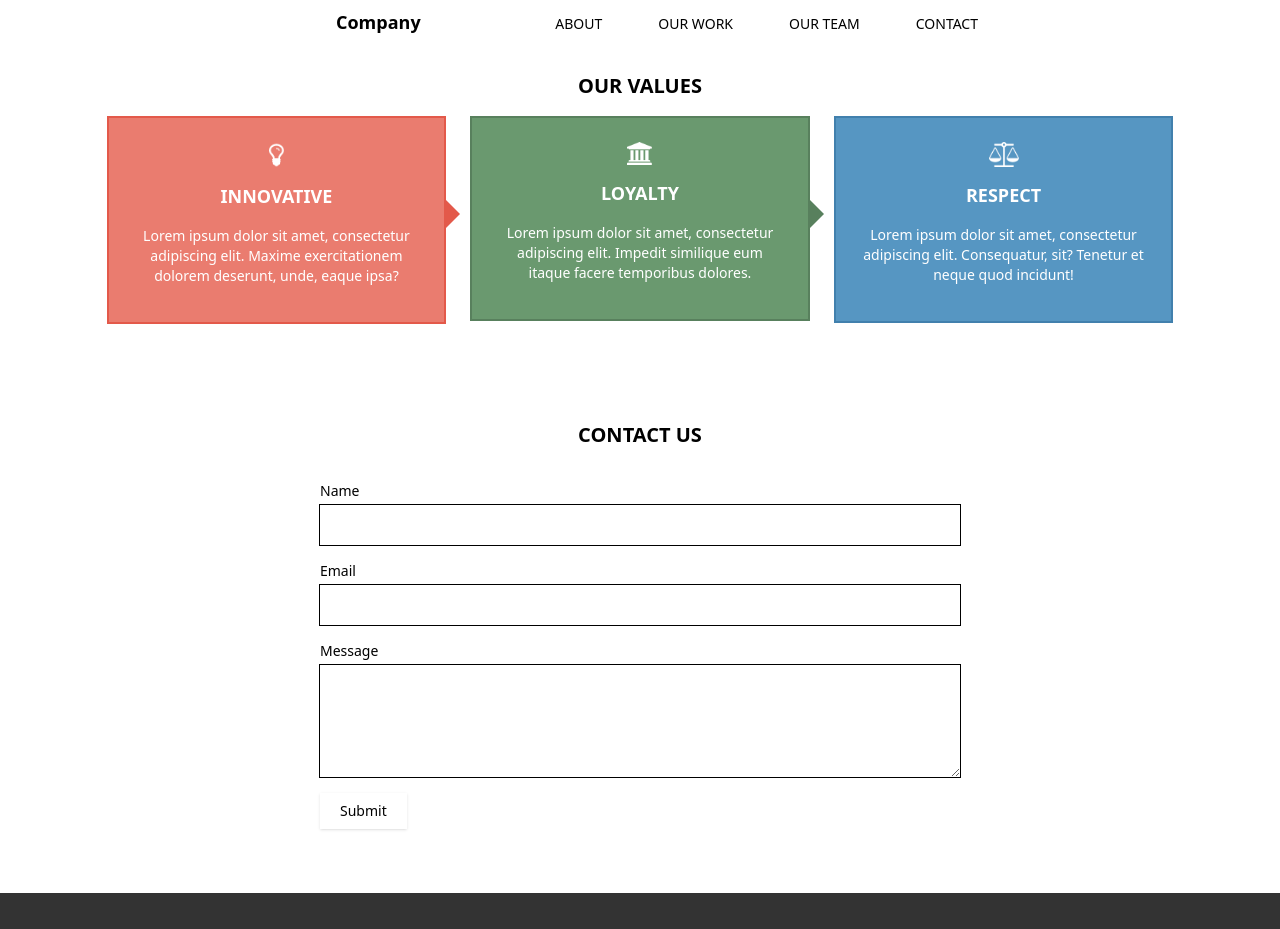
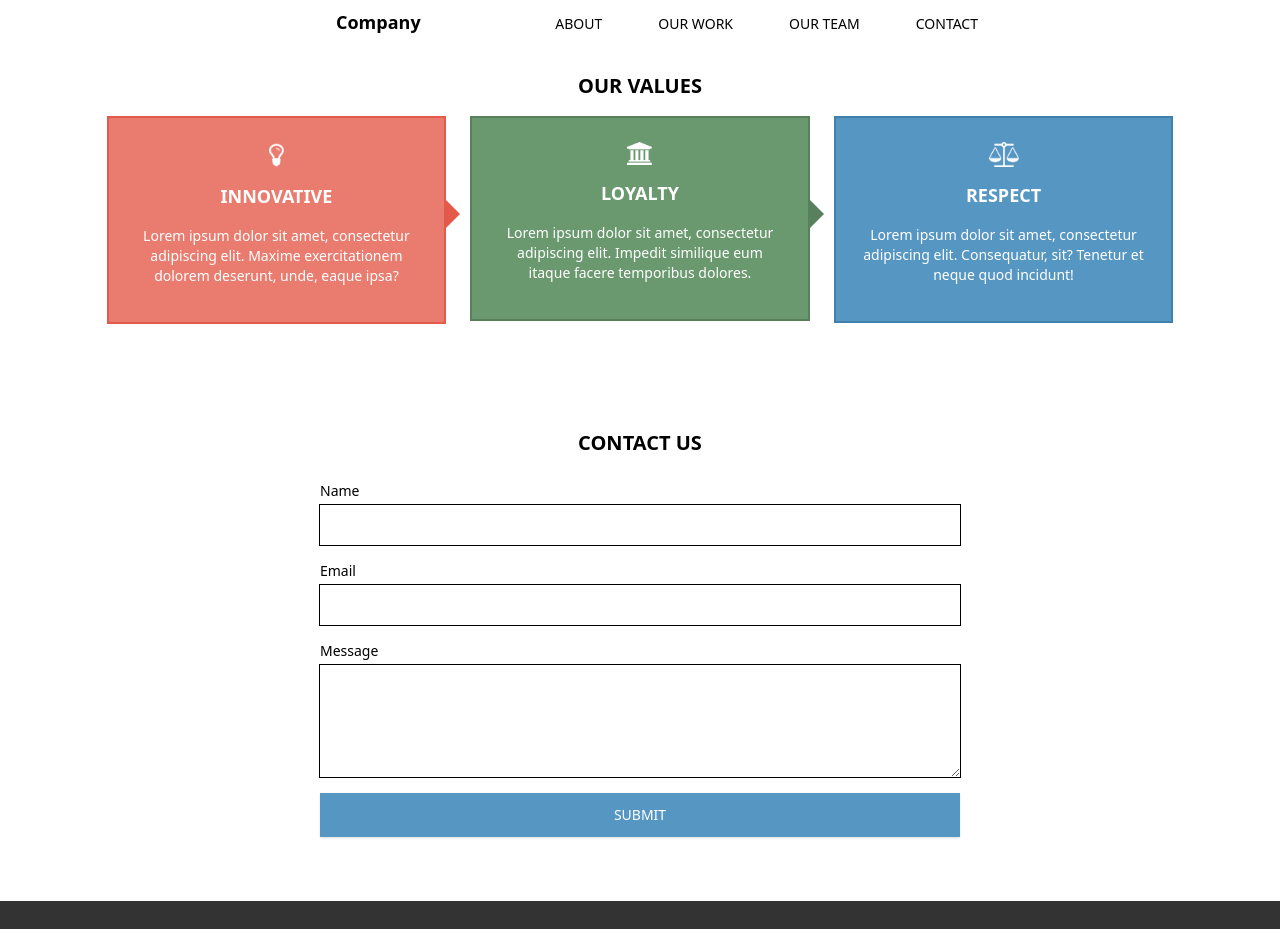
Before and after one commit to raulilma/fe-suitmedia, a Next.js app: page / in a window 1280 px wide. Shown: the top 929 px of the page. Built offline with nearby package versions, Linux system fonts and the light colour scheme.

Commit message:
fix: button submit styling and give more spacing between values and contact

```diff
--- a/components/Contact.js
+++ b/components/Contact.js
@@ -8,20 +8,19 @@ export default function Contact() {
         email: yup.string().email().required(),
         message: yup.string().required()
     }).required();
-    const { register, handleSubmit, watch, formState: { errors } } = useForm({
+    const { register, handleSubmit, formState: { errors } } = useForm({
       mode: "onBlur",
       resolver: yupResolver(schema)
     });
 
     function contactSubmit(data) {
-      // handle submitting the form
       console.log(data);
     }
     return (
         <div className="flex-grow flex w-full max-w-3xl mx-auto mb-16">
             <div className="flex flex-col items-center w-5/6 max-h-[48rem] mx-auto lg:ml-auto">
                 <div className="w-full">
-                    <h1 className="text-xl font-made font-bold text-center p-8">CONTACT US</h1>
+                    <h1 className="text-xl font-made font-bold text-center p-6">CONTACT US</h1>
                     <form onSubmit={handleSubmit(contactSubmit)}>
                         <div className="mb-4">
                             <label
@@ -96,8 +95,8 @@ export default function Contact() {
                                 </p>
                             )}
                         </div>
-                        <button className="inline-block bg-yellow-500 text-yellow-800 shadow py-2 px-5 text-sm">
-                            Submit
+                        <button className="block w-full bg-blue text-white shadow py-3 px-5 text-sm">
+                            SUBMIT
                         </button>
                     </form>
                 </div>
--- a/components/Values.js
+++ b/components/Values.js
@@ -2,7 +2,7 @@ import ValueCard from "./Value/ValueCard";
 
 export default function Values() {
     return (
-        <div className="flex-grow flex w-full max-w-7xl mx-auto mb-16">
+        <div className="flex-grow flex w-full max-w-7xl mx-auto mb-20">
             <div className="flex flex-col items-center w-5/6 max-h-[48rem] pt-10 mx-auto lg:ml-auto">
                 <div className="w-full">
                     <h1 className="text-xl font-made font-bold text-center p-8">OUR VALUES</h1>
--- a/tailwind.config.js
+++ b/tailwind.config.js
@@ -13,6 +13,7 @@ module.exports = {
     colors: {
       transparent: 'transparent',
       current: 'currentColor',
+      'blue': '#5696c2',
       'red': '#ff0000',
       'white': '#ffffff',
       'footer': '#333333',
```
